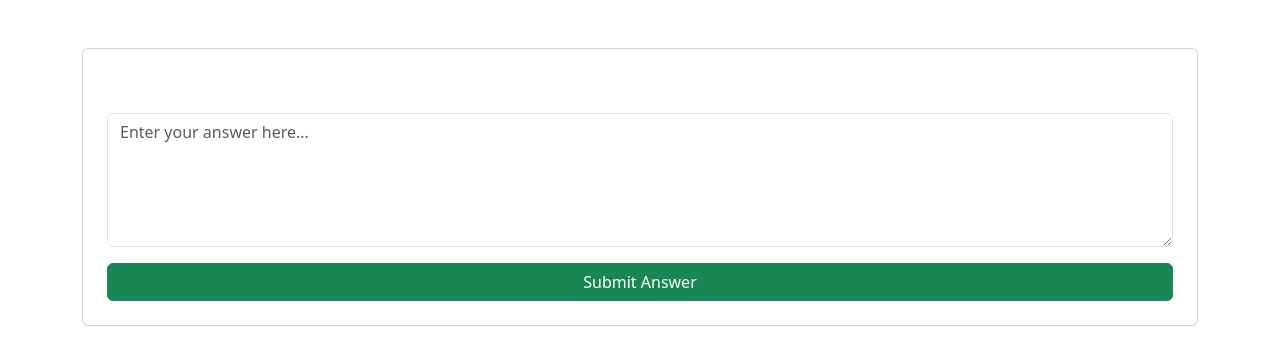
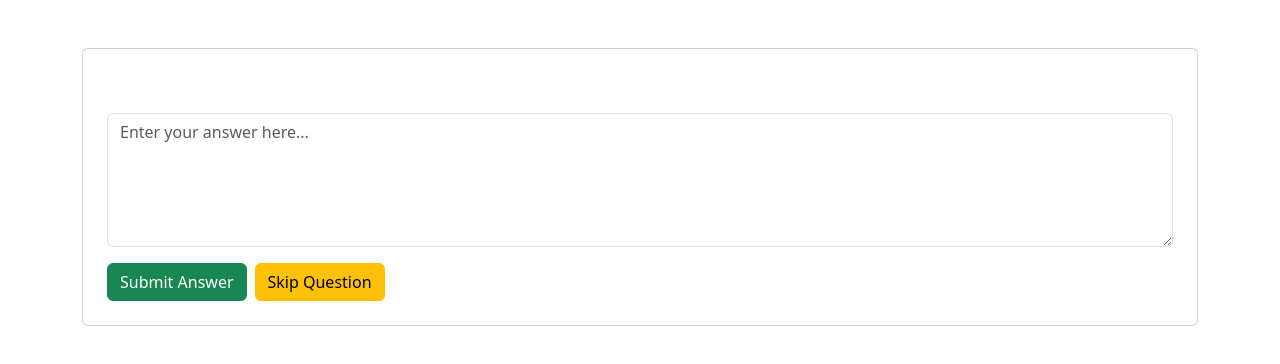
Before and after one commit to gopinath-143/adaptive-interview-ui, a React (Vite) app: page /interview in a window 1280 px wide. Shown: the top 364 px of the page. Built offline with nearby package versions, Linux system fonts and the light colour scheme.

Commit message:
Added skip button

```diff
--- a/src/pages/InterviewPage.jsx
+++ b/src/pages/InterviewPage.jsx
@@ -19,7 +19,9 @@ function InterviewPage() {
 
         if (!answer.trim()) {
 
-            alert("Please enter your answer");
+            alert(
+                "Please enter your answer"
+            );
 
             return;
         }
@@ -29,7 +31,9 @@ function InterviewPage() {
         try {
 
             const sessionId =
-                localStorage.getItem("sessionId");
+                localStorage.getItem(
+                    "sessionId"
+                );
 
             const response =
                 await submitAnswer({
@@ -37,9 +41,13 @@ function InterviewPage() {
                     answer
                 });
 
-            if (response.data.completed) {
+            if (
+                response.data.completed
+            ) {
 
-                navigate("/completed");
+                navigate(
+                    "/completed"
+                );
 
             } else {
 
@@ -61,6 +69,59 @@ function InterviewPage() {
 
             alert(
                 "Failed to submit answer"
+            );
+
+        } finally {
+
+            setLoading(false);
+        }
+    };
+
+    const handleSkip = async () => {
+
+        setLoading(true);
+
+        try {
+
+            const sessionId =
+                localStorage.getItem(
+                    "sessionId"
+                );
+
+            const response =
+                await submitAnswer({
+                    sessionId,
+                    answer: ""
+                });
+
+            if (
+                response.data.completed
+            ) {
+
+                navigate(
+                    "/completed"
+                );
+
+            } else {
+
+                setQuestion(
+                    response.data.nextQuestion
+                );
+
+                localStorage.setItem(
+                    "currentQuestion",
+                    response.data.nextQuestion
+                );
+
+                setAnswer("");
+            }
+
+        } catch (error) {
+
+            console.error(error);
+
+            alert(
+                "Failed to skip question"
             );
 
         } finally {
@@ -98,8 +159,10 @@ function InterviewPage() {
                     placeholder="Enter your answer here..."
                 />
 
+                <div className="mt-3">
+
                     <button
-                    className="btn btn-success mt-3"
+                        className="btn btn-success me-2"
                         onClick={handleSubmit}
                         disabled={loading}
                     >
@@ -112,6 +175,18 @@ function InterviewPage() {
 
                     </button>
 
+                    <button
+                        className="btn btn-warning"
+                        onClick={handleSkip}
+                        disabled={loading}
+                    >
+
+                        Skip Question
+
+                    </button>
+
+                </div>
+
             </div>
 
         </div>
```
Lines whose indentation alone changed are shown as unchanged.
